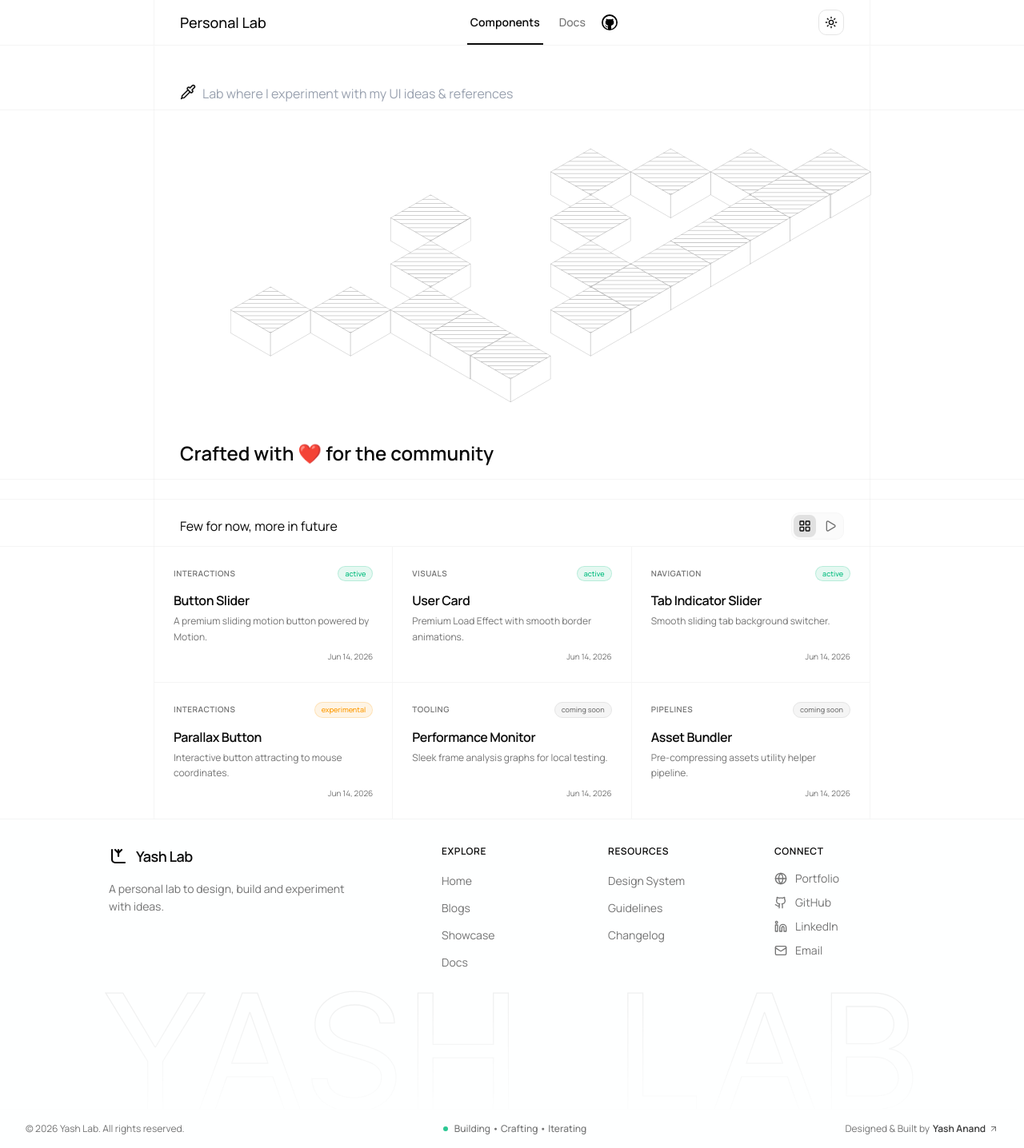
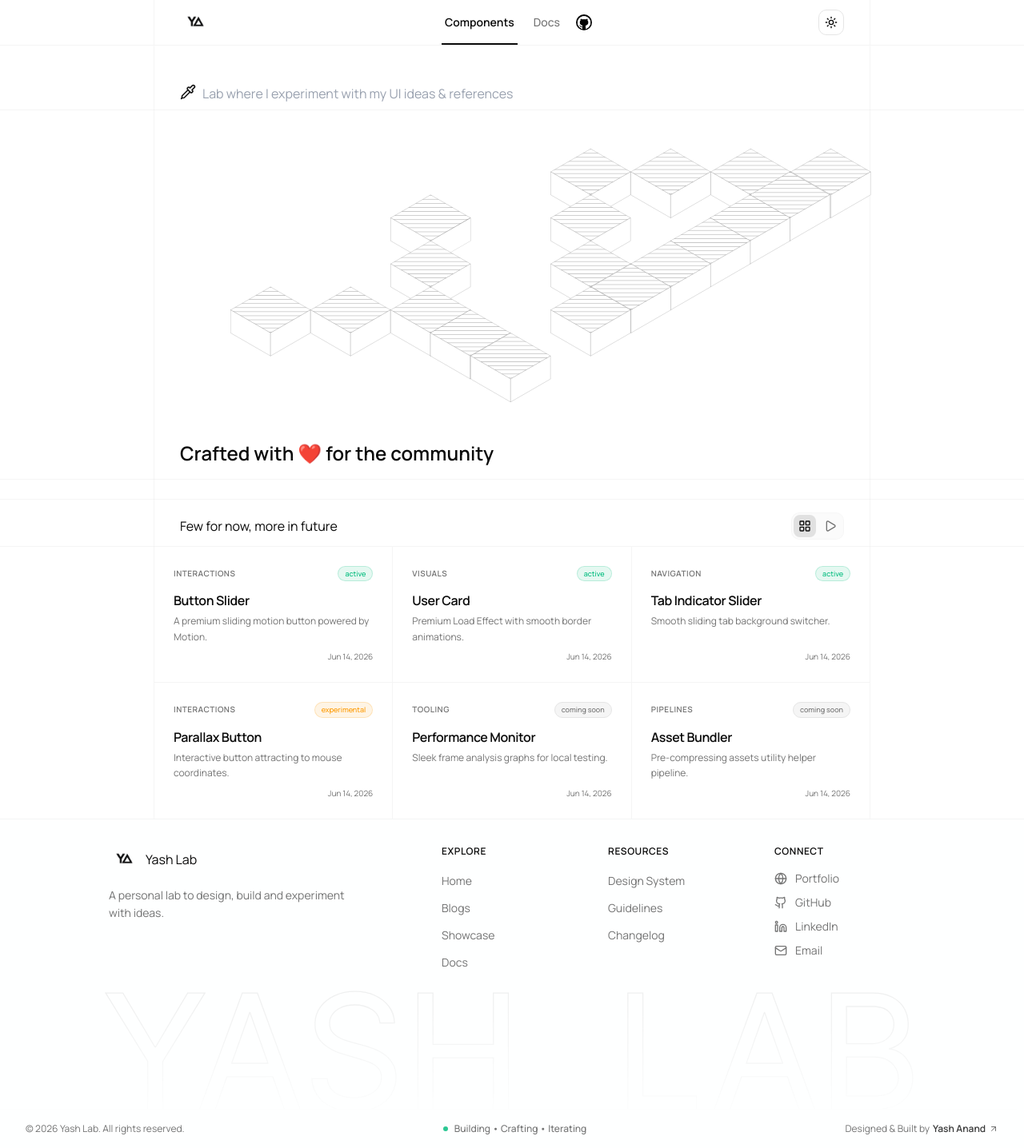
Before and after one commit to yashanand167/personal-lab, a Next.js app: page / in a window 1280 px wide. Shown: the whole page at 80% size. Built offline with nearby package versions, Linux system fonts and the light colour scheme.

Commit message:
feat: replace text-based branding with theme-aware logo assets in header and footer

```diff
--- a/components/Footer.tsx
+++ b/components/Footer.tsx
@@ -1,6 +1,7 @@
 "use client"
 
 import Link from "next/link"
+import Image from "next/image"
 import { Globe, Mail, ArrowUpRight } from "lucide-react"
 
 const Github = ({ className }: { className?: string }) => (
@@ -64,10 +65,23 @@ export default function Footer() {
                 {/* Monogram / Brand Column */}
                 <div className="col-span-2 md:col-span-4 md:col-start-2 space-y-4">
                     <div className="flex items-center gap-2.5">
-                        <YLLogo />
-                        <span className="font-sans font-semibold text-lg tracking-tight text-foreground">
-                            Yash Lab
-                        </span>
+                        <Image
+                            src="/Logo.png"
+                            alt="Yash Lab"
+                            width={36}
+                            height={36}
+                            loading="lazy"
+                            className="h-9 w-9 dark:hidden object-contain"
+                        />
+                        <Image
+                            src="/LightLogo.png"
+                            alt="Yash Lab"
+                            width={36}
+                            height={36}
+                            loading="lazy"
+                            className="h-9 w-9 hidden dark:block object-contain"
+                        />
+                        <h1>Yash Lab</h1>
                     </div>
                     <p className="text-muted-foreground text-sm max-w-xs leading-relaxed">
                         A personal lab to design, build and experiment with ideas.
--- a/components/Header.tsx
+++ b/components/Header.tsx
@@ -24,9 +24,22 @@ export default function Header() {
         }`}>
         <div className="flex items-center gap-6 md:gap-10">
           <Link href="/" className="flex items-center space-x-2">
-            <span className="font-sans font-medium inline-block text-lg">
-              Personal Lab
-            </span>
+            <Image
+              src="/Logo.png"
+              alt="Personal Lab"
+              width={36}
+              height={36}
+              loading="lazy"
+              className="h-9 w-9 dark:hidden object-contain"
+            />
+            <Image
+              src="/LightLogo.png"
+              alt="Personal Lab"
+              width={36}
+              height={36}
+              loading="lazy"
+              className="h-9 w-9 hidden dark:block object-contain"
+            />
           </Link>
         </div>
 
```
Also changed, not shown: public/LightLogo.png (added), public/Logo.png (added).
